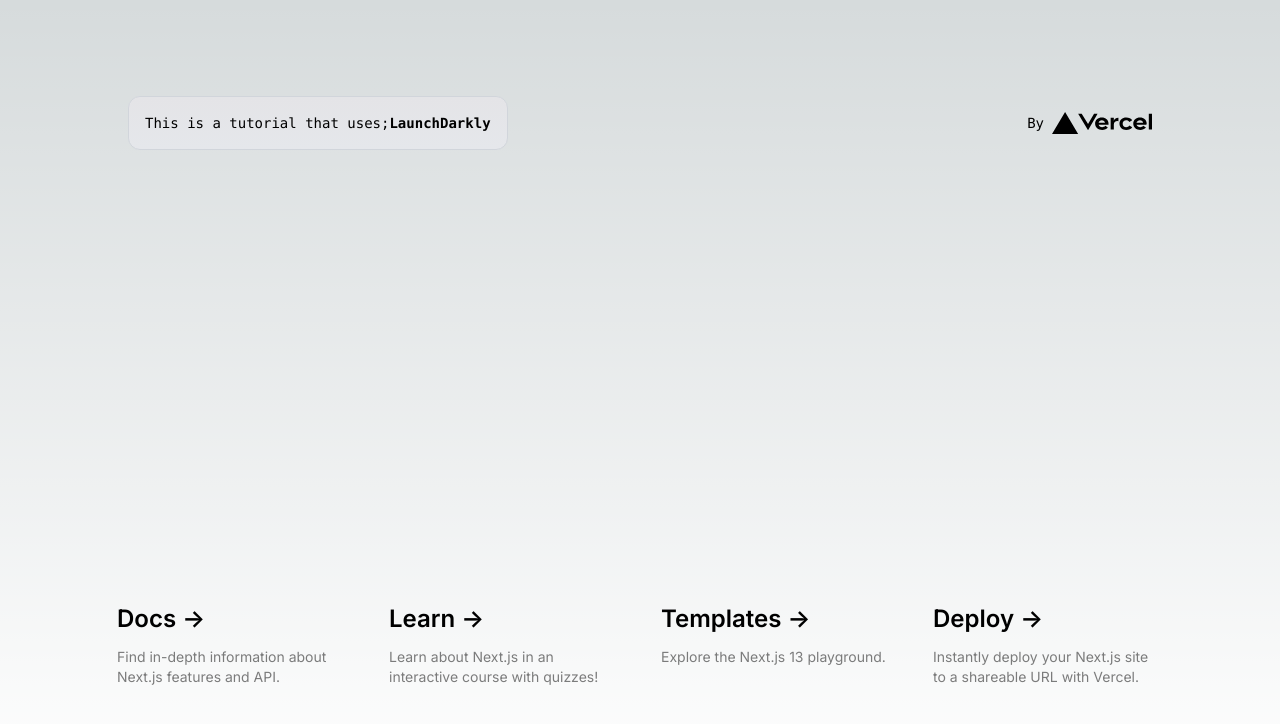
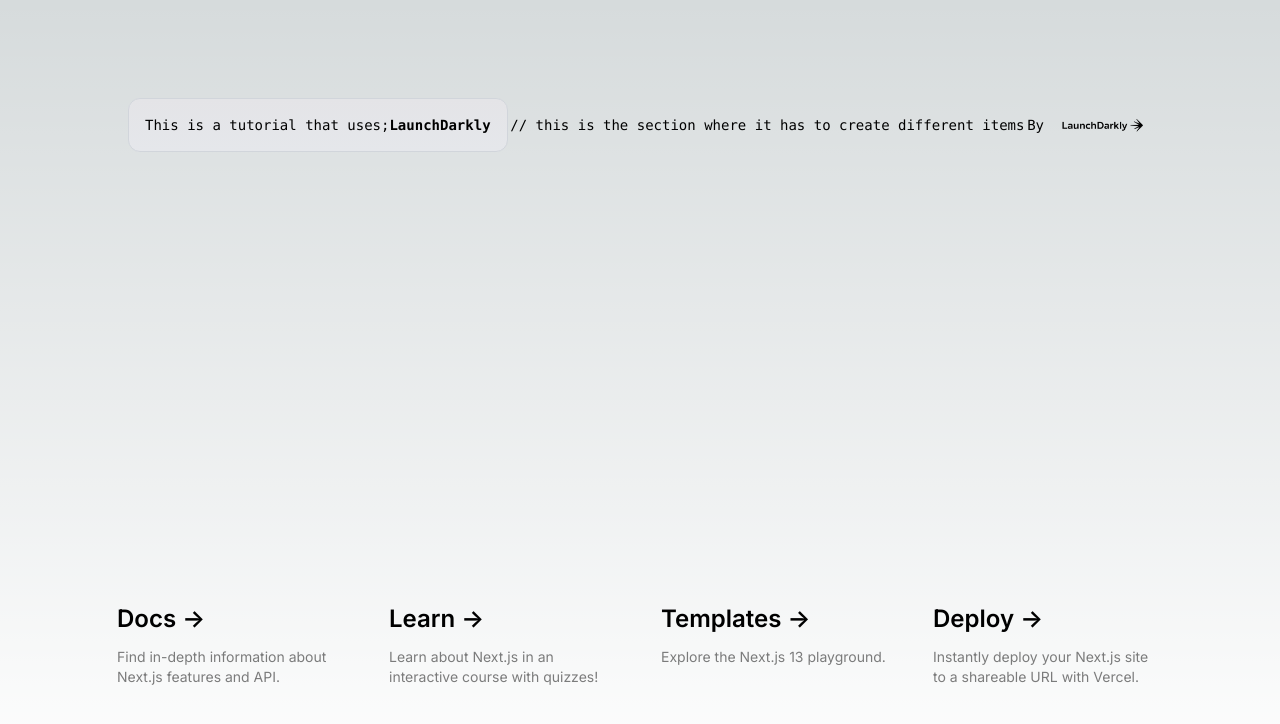
Before and after one commit to erinmikailstaples/ship-like-a-spy, a Next.js app: page / in a window 1280 px wide. Shown: the top 724 px of the page. Built offline with nearby package versions, Linux system fonts and the light colour scheme.

Commit message:
add logo

```diff
--- a/app/page.tsx
+++ b/app/page.tsx
@@ -3,6 +3,9 @@
 
 export default function Home() {
   return (
+
+    //top of page callout + link to API
+
     <main className="flex min-h-screen flex-col items-center justify-between p-24">
       <div className="z-10 w-full max-w-5xl items-center justify-between font-mono text-sm lg:flex">
         <p className="fixed left-0 top-0 flex w-full justify-center border-b border-gray-300 bg-gradient-to-b from-zinc-200 pb-6 pt-8 backdrop-blur-2xl dark:border-neutral-800 dark:bg-zinc-800/30 dark:from-inherit lg:static lg:w-auto  lg:rounded-xl lg:border lg:bg-gray-200 lg:p-4 lg:dark:bg-zinc-800/30">
@@ -11,6 +14,9 @@
             <code className="font-mono font-bold">LaunchDarkly</code>
           </Link>
         </p>
+
+// this is the section where it has to create different items
+
         <div className="fixed bottom-0 left-0 flex h-48 w-full items-end justify-center bg-gradient-to-t from-white via-white dark:from-black dark:via-black lg:static lg:h-auto lg:w-auto lg:bg-none">
           <a
             className="pointer-events-none flex place-items-center gap-2 p-8 lg:pointer-events-auto lg:p-0"
@@ -20,8 +26,8 @@
           >
             By{" "}
             <Image
-              src="/vercel.svg"
-              alt="Vercel Logo"
+              src="/launchdarkly.png"
+              alt="LaunchDarkly Logo"
               className="dark:invert"
               width={100}
               height={24}
```
Also changed, not shown: public/launchdarkly.png (added), 1 other file (tests, documents, lock files or other folders).
